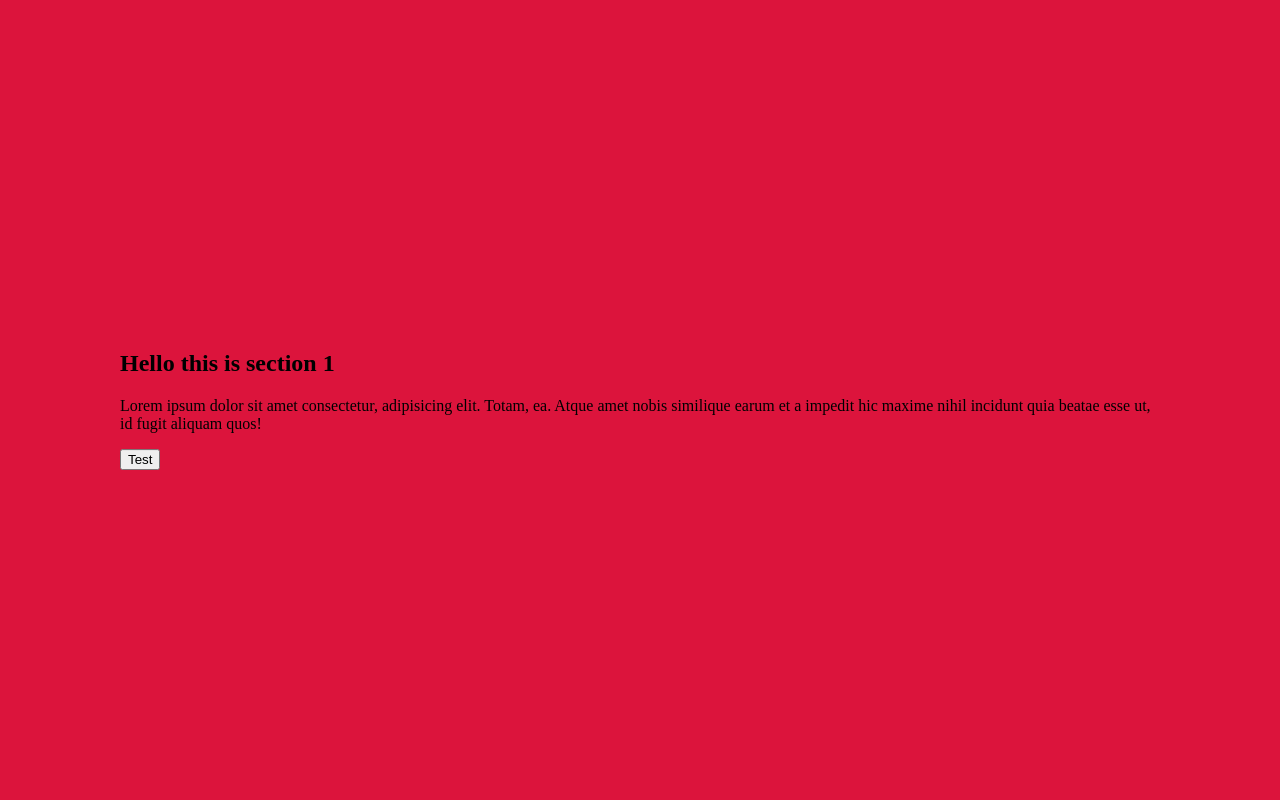
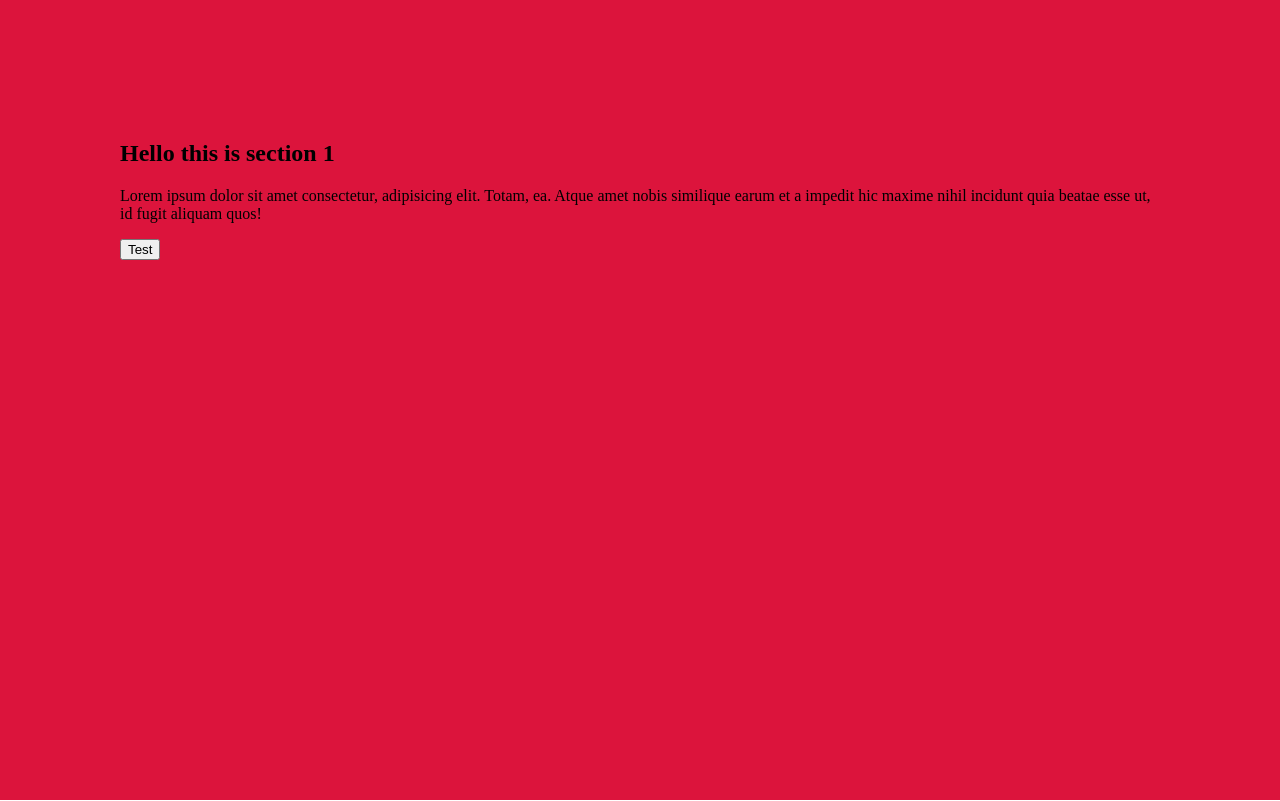
Before and after one commit to turbosheep44/ScrollAnimationJS, a PHP site: page /two.html in a window 1280 px wide; the page is wider, and only the part inside the window is pictured. Shown: the top 801 px of that part. Run offline with PHP 8.4, Linux system fonts and the light colour scheme.

Commit message:
changed padding class to no longer use transform

```diff
--- a/style2.css
+++ b/style2.css
@@ -19,6 +19,7 @@ section {
 }
 
 #section2 {
+    background-color: white;
 }
 
 #section3 {
@@ -29,8 +30,6 @@ section {
 .padding {
     padding: 15vh;
     position: relative;
-    transform: translateY(-50%);
-    top: 50%;
 }
 
 html {
```
